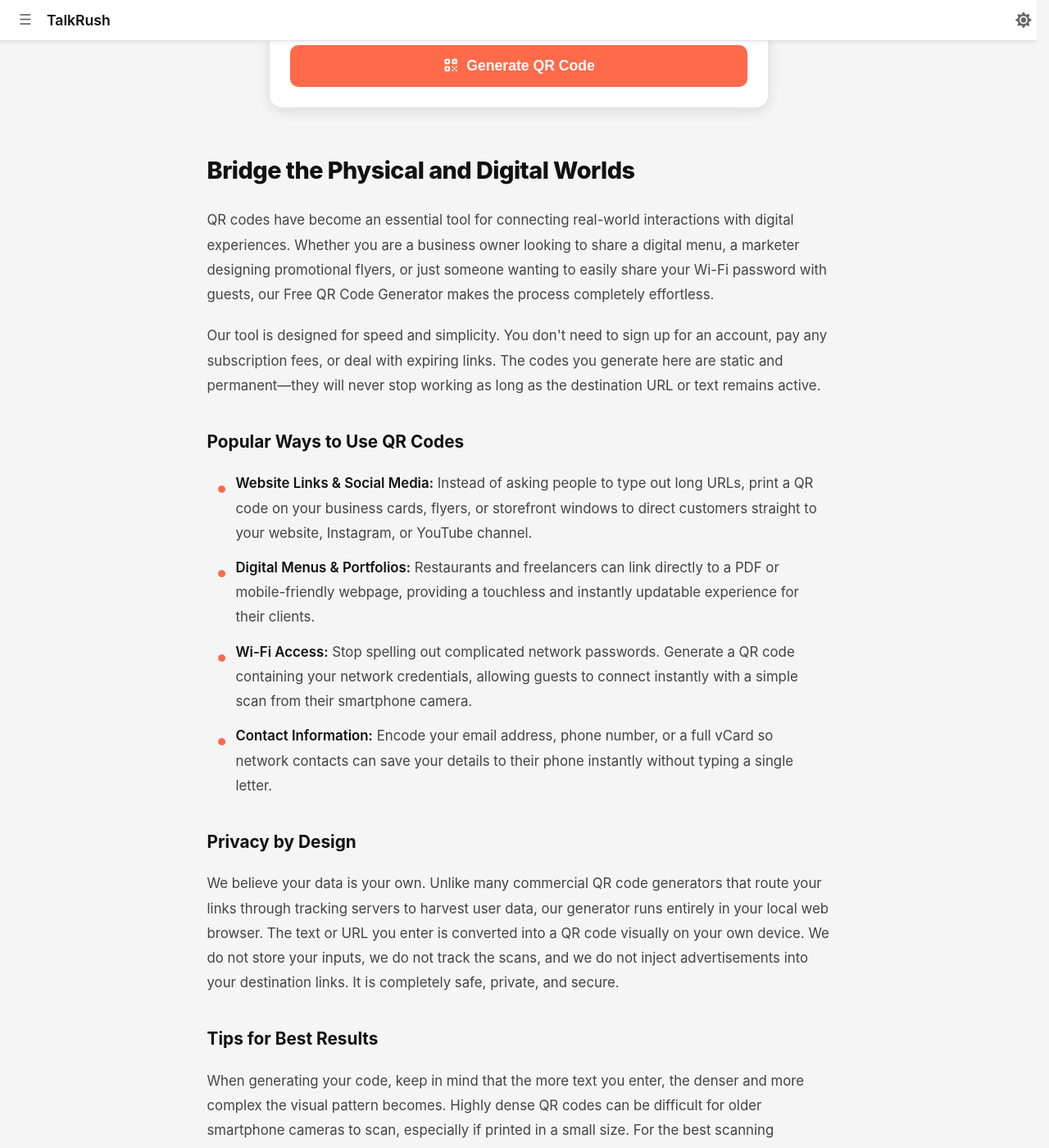
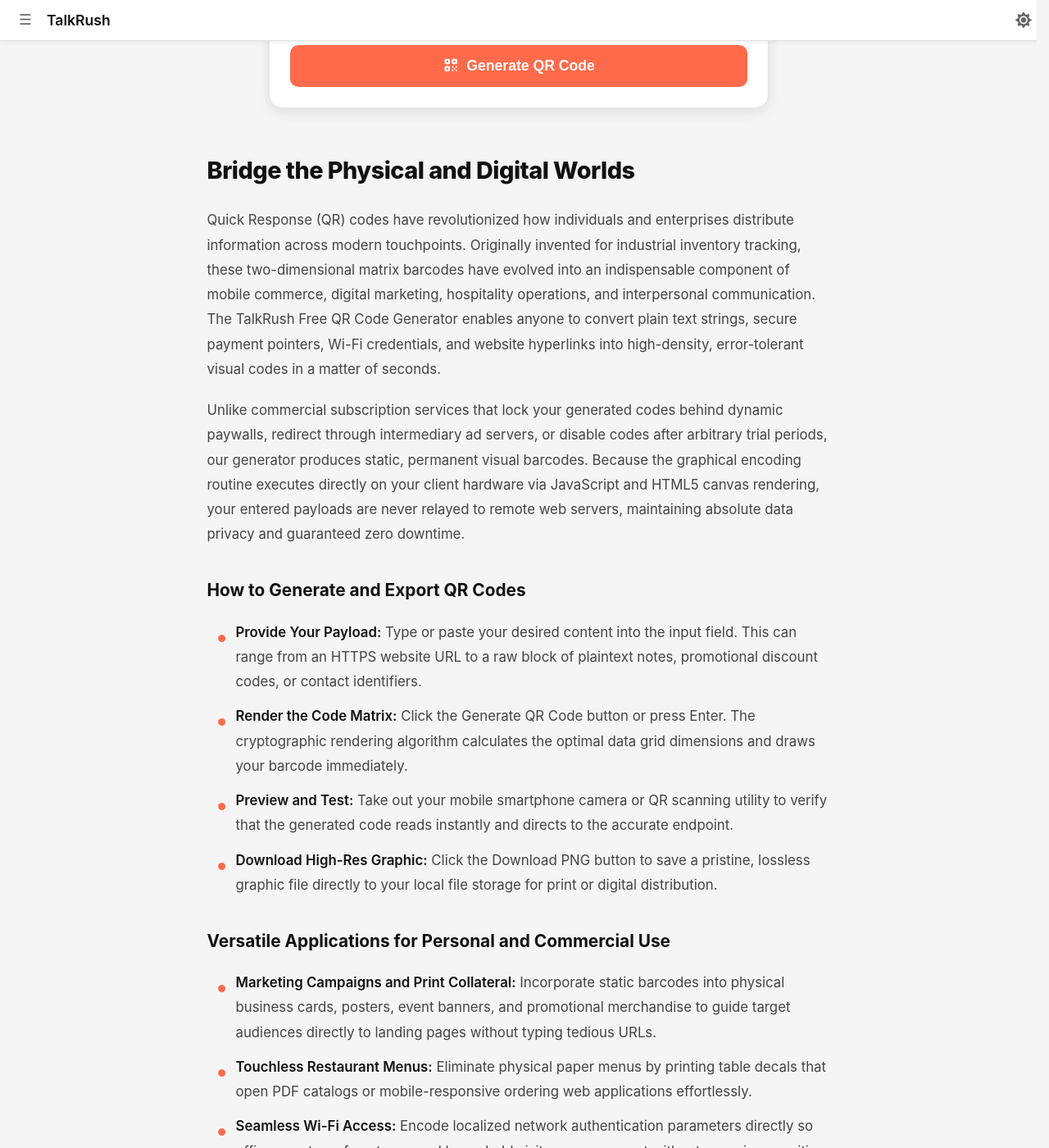
Before and after one commit to talkrush/talkrush.github.io, a Jekyll site: the page built from tools/qr-code-generator.html, in a window 1280 px wide and 1400 px high, scrolled down 342 px. Shown: the whole window at 82% size. Built offline with Jekyll 4.4.1, drawn with Linux system fonts in a browser that asks for light colours; some of the changed text lies outside the part shown.

Commit message:
Update qr-code-generator.html

```diff
--- a/tools/qr-code-generator.html
+++ b/tools/qr-code-generator.html
@@ -82,6 +82,7 @@
     max-width: 650px;
     margin: 90px auto 40px;
     padding: 0 20px;
+    width: 100%;
   }
 
   .tool-title { font-size: 2.2rem; font-weight: 800; letter-spacing: -0.5px; color: var(--dark-text); margin-bottom: 5px; }
@@ -97,6 +98,7 @@
     border-radius: 16px;
     padding: 25px;
     box-shadow: 0 4px 15px rgba(0,0,0,0.1);
+    width: 100%;
   }
   .light-mode .generator-box {
     background: var(--light-surface);
@@ -121,7 +123,6 @@
     border-radius: 10px;
     font-size: 16px;
     line-height: 1.5;
-    box-sizing: border-box;
     transition: border-color 0.3s, background 0.3s;
     outline: none;
     resize: vertical;
@@ -155,10 +156,10 @@
 
   .qr-display-area {
     margin-top: 30px;
-    display: flex;
+    display: none;
     flex-direction: column;
     align-items: center;
-    display: none;
+    width: 100%;
   }
   .qr-display-area.active { display: flex; }
 
@@ -168,6 +169,15 @@
     border-radius: 12px;
     box-shadow: 0 4px 12px rgba(0,0,0,0.15);
     margin-bottom: 20px;
+    max-width: 100%;
+    display: flex;
+    justify-content: center;
+    align-items: center;
+  }
+
+  #qrcode canvas, #qrcode img {
+    max-width: 100%;
+    height: auto;
   }
 
   .download-btn {
@@ -196,6 +206,7 @@
     color: var(--dark-text-muted);
     line-height: 1.8;
     font-size: 1.05rem;
+    width: 100%;
   }
   .light-mode .info-section { color: var(--light-text-muted); }
   .info-section h2 { color: var(--dark-text); font-size: 1.8rem; margin: 50px 0 20px; font-weight: 800; letter-spacing: -0.5px; }
@@ -247,26 +258,57 @@
 </div>
 
 <main class="info-section">
+  <h2>Bridge the Physical and Digital Worlds</h2>
+  <p>Quick Response (QR) codes have revolutionized how individuals and enterprises distribute information across modern touchpoints. Originally invented for industrial inventory tracking, these two-dimensional matrix barcodes have evolved into an indispensable component of mobile commerce, digital marketing, hospitality operations, and interpersonal communication. The TalkRush Free QR Code Generator enables anyone to convert plain text strings, secure payment pointers, Wi-Fi credentials, and website hyperlinks into high-density, error-tolerant visual codes in a matter of seconds.</p>
 
-  <h2>Bridge the Physical and Digital Worlds</h2>
-  <p>QR codes have become an essential tool for connecting real-world interactions with digital experiences. Whether you are a business owner looking to share a digital menu, a marketer designing promotional flyers, or just someone wanting to easily share your Wi-Fi password with guests, our Free QR Code Generator makes the process completely effortless.</p>
+  <p>Unlike commercial subscription services that lock your generated codes behind dynamic paywalls, redirect through intermediary ad servers, or disable codes after arbitrary trial periods, our generator produces static, permanent visual barcodes. Because the graphical encoding routine executes directly on your client hardware via JavaScript and HTML5 canvas rendering, your entered payloads are never relayed to remote web servers, maintaining absolute data privacy and guaranteed zero downtime.</p>
 
-  <p>Our tool is designed for speed and simplicity. You don't need to sign up for an account, pay any subscription fees, or deal with expiring links. The codes you generate here are static and permanent—they will never stop working as long as the destination URL or text remains active.</p>
-
-  <h3>Popular Ways to Use QR Codes</h3>
+  <h3>How to Generate and Export QR Codes</h3>
   <ul>
-    <li><strong>Website Links & Social Media:</strong> Instead of asking people to type out long URLs, print a QR code on your business cards, flyers, or storefront windows to direct customers straight to your website, Instagram, or YouTube channel.</li>
-    <li><strong>Digital Menus & Portfolios:</strong> Restaurants and freelancers can link directly to a PDF or mobile-friendly webpage, providing a touchless and instantly updatable experience for their clients.</li>
-    <li><strong>Wi-Fi Access:</strong> Stop spelling out complicated network passwords. Generate a QR code containing your network credentials, allowing guests to connect instantly with a simple scan from their smartphone camera.</li>
-    <li><strong>Contact Information:</strong> Encode your email address, phone number, or a full vCard so network contacts can save your details to their phone instantly without typing a single letter.</li>
+    <li><strong>Provide Your Payload:</strong> Type or paste your desired content into the input field. This can range from an HTTPS website URL to a raw block of plaintext notes, promotional discount codes, or contact identifiers.</li>
+    <li><strong>Render the Code Matrix:</strong> Click the Generate QR Code button or press Enter. The cryptographic rendering algorithm calculates the optimal data grid dimensions and draws your barcode immediately.</li>
+    <li><strong>Preview and Test:</strong> Take out your mobile smartphone camera or QR scanning utility to verify that the generated code reads instantly and directs to the accurate endpoint.</li>
+    <li><strong>Download High-Res Graphic:</strong> Click the Download PNG button to save a pristine, lossless graphic file directly to your local file storage for print or digital distribution.</li>
   </ul>
 
-  <h3>Privacy by Design</h3>
-  <p>We believe your data is your own. Unlike many commercial QR code generators that route your links through tracking servers to harvest user data, our generator runs entirely in your local web browser. The text or URL you enter is converted into a QR code visually on your own device. We do not store your inputs, we do not track the scans, and we do not inject advertisements into your destination links. It is completely safe, private, and secure.</p>
+  <h3>Versatile Applications for Personal and Commercial Use</h3>
+  <ul>
+    <li><strong>Marketing Campaigns and Print Collateral:</strong> Incorporate static barcodes into physical business cards, posters, event banners, and promotional merchandise to guide target audiences directly to landing pages without typing tedious URLs.</li>
+    <li><strong>Touchless Restaurant Menus:</strong> Eliminate physical paper menus by printing table decals that open PDF catalogs or mobile-responsive ordering web applications effortlessly.</li>
+    <li><strong>Seamless Wi-Fi Access:</strong> Encode localized network authentication parameters directly so office guests, cafe patrons, and household visitors can connect without exposing sensitive WPA keys.</li>
+    <li><strong>Contact Information Sharing:</strong> Transform personal portfolios, LinkedIn profiles, or vCard entries into scannable digital assets that network connections can store in their contacts with a single tap.</li>
+    <li><strong>Instructional and Educational Resources:</strong> Educators and event coordinators can embed interactive worksheets, survey forms, and supplementary lecture materials on physical hand-outs.</li>
+  </ul>
 
-  <h3>Tips for Best Results</h3>
-  <p>When generating your code, keep in mind that the more text you enter, the denser and more complex the visual pattern becomes. Highly dense QR codes can be difficult for older smartphone cameras to scan, especially if printed in a small size. For the best scanning reliability, keep your URLs as short as possible. Additionally, always remember to test scan your downloaded QR code with your own phone before adding it to any printed materials.</p>
+  <h3>High Error Correction for Flawless Scannability</h3>
+  <p>Our QR engine employs Level H error correction (Reed-Solomon error correction architecture). This represents the highest industrial redundancy standard possible, allowing the barcode to be read accurately even if up to 30 percent of the visual surface area is smudged, scratched, covered, or torn. Whether your printed materials endure harsh outdoor weather on a bulletin board or slight creases inside a wallet, our codes retain structural scannability across diverse conditions.</p>
 
+  <h3>Best Practices for Printing and Visual Optimization</h3>
+  <ul>
+    <li><strong>Maintain High Contrast:</strong> Modern optical sensors rely on strong luminance differences between data modules and background fields. Always display dark markers on clean, bright backgrounds.</li>
+    <li><strong>Preserve the Quiet Zone Margin:</strong> Ensure you do not crop away the white outer border surrounding the barcode matrix. Scanning engines require this padding zone to distinguish code edges from surrounding artwork.</li>
+    <li><strong>Calculate Proper Print Dimensions:</strong> A standard rule of thumb is a 10:1 distance-to-size ratio. If viewers will scan your code from 1 meter away, make your printed graphic at least 10 centimeters across.</li>
+  </ul>
+
+  <h2>Frequently Asked Questions (FAQ)</h2>
+
+  <h3>Do the QR codes created with this tool ever expire?</h3>
+  <p>No. The QR codes produced by this generator are 100 percent static. The information is hardcoded directly into the geometric pattern itself. As long as your destination link, Wi-Fi password, or embedded text remains valid, the code will continue to function indefinitely without fees or renewals.</p>
+
+  <h3>Is there a limit on how many scans my QR code can receive?</h3>
+  <p>There are zero scan limits. Because these are static matrix graphics, scanning occurs entirely offline between the user's camera lens and their internal software. TalkRush does not monitor, limit, or intercept scan traffic in any way.</p>
+
+  <h3>Are the links or notes I enter saved to your server?</h3>
+  <p>No. Your input is rendered completely inside your web browser's local memory. No databases, logging pipelines, or server-side scripts ever receive your text. Once you refresh or leave the webpage, the input state vanishes from memory.</p>
+
+  <h3>Can I use these QR codes for commercial projects and packaging?</h3>
+  <p>Yes. All codes generated using this tool are completely royalty-free and unrestricted for personal, educational, corporate, and commercial applications, including product packaging, advertising billboards, and business stationery.</p>
+
+  <h3>Why is my smartphone having trouble scanning the downloaded QR code?</h3>
+  <p>Ensure that the code is printed or displayed with adequate physical size and sharp contrast. If you encoded a very long block of text, the matrix modules become denser, requiring cleaner camera lenses, better lighting, or holding the camera slightly further back to allow auto-focus calibration.</p>
+
+  <h3>Can I edit the destination URL after downloading the QR code?</h3>
+  <p>Because static QR codes bake information permanently into the visual pixel pattern, you cannot alter the encoded text once generated. If your target URL changes, simply paste the updated address into this generator to output a brand-new code.</p>
 </main>
 
 <script>
```
